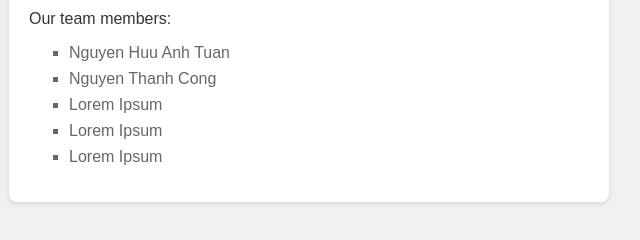
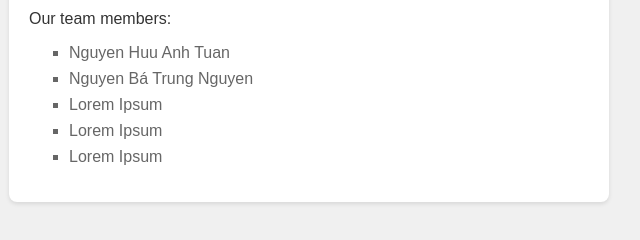
Before and after one commit to anhtuan1303/Git_Learning, a plain HTML site: page index.html in a window 1280 px wide. Shown: the part 185-425 px from the top of the page, 331-971 px from the left. Drawn offline with Linux system fonts and the light colour scheme.

Commit message:
Test Branch Trung Nguyen

```diff
--- a/index.html
+++ b/index.html
@@ -1,11 +1,13 @@
 <!DOCTYPE html>
 <html lang="en">
+
 <head>
     <meta charset="UTF-8">
     <meta name="viewport" content="width=device-width, initial-scale=1.0">
     <title>Hello World</title>
     <link rel="stylesheet" href="style.css">
 </head>
+
 <body>
     <main>
         <h1>Hello World</h1>
@@ -15,7 +17,7 @@
             <p>Our team members:</p>
             <ul>
                 <li>Nguyen Huu Anh Tuan</li>
-                <li>Nguyen Thanh Cong</li>
+                <li>Nguyen Bá Trung Nguyen</li>
                 <li>Lorem Ipsum</li>
                 <li>Lorem Ipsum</li>
                 <li>Lorem Ipsum</li>
@@ -23,4 +25,5 @@
         </section>
     </main>
 </body>
+
 </html>
```
